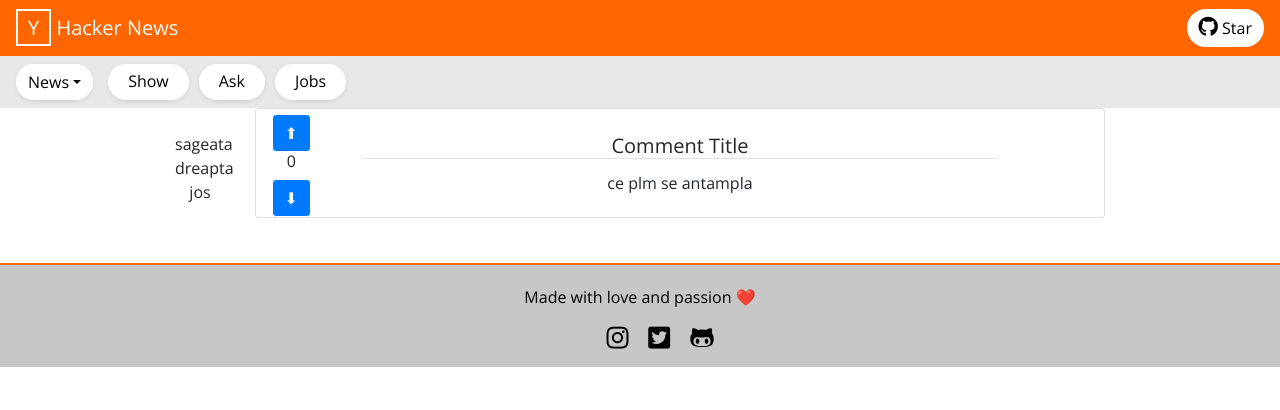
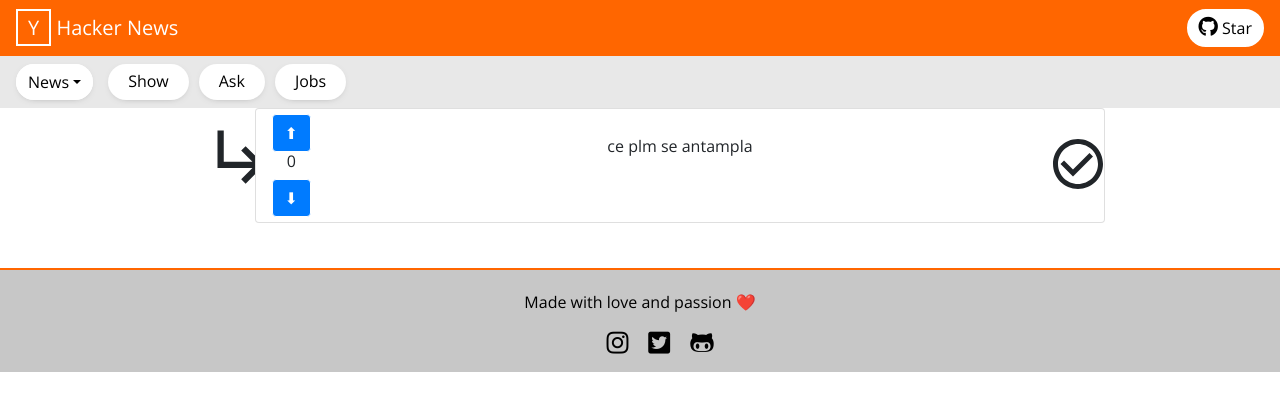
Before and after one commit to Lolkekzor/polihack2019, a React (Create React App) app: page /comment in a window 1280 px wide. Shown: the top 410 px of the page. Built offline with nearby package versions, Linux system fonts and the light colour scheme.

Commit message:
wow comment

```diff
--- a/package.json
+++ b/package.json
@@ -3,9 +3,12 @@
   "version": "0.1.0",
   "private": true,
   "dependencies": {
+    "@material-ui/core": "^4.7.0",
+    "@material-ui/icons": "^4.5.1",
     "axios": "^0.19.0",
     "bootstrap": "^4.3.1",
     "epoch-timeago": "^1.1.9",
+    "material-ui": "^0.20.2",
     "react": "^16.12.0",
     "react-bootstrap": "^1.0.0-beta.16",
     "react-content-loader": "^4.3.2",
--- a/src/components/layouts/CommentPreview.js
+++ b/src/components/layouts/CommentPreview.js
@@ -1,5 +1,8 @@
 import React from 'react';
 import { Card, Button, Col, Row } from 'react-bootstrap';
+import SubdirectoryArrowRightIcon from '@material-ui/icons/SubdirectoryArrowRight';
+import CheckCircleIcon from '@material-ui/icons/CheckCircle';
+import CheckCircleOutlineIcon from '@material-ui/icons/CheckCircleOutline';
 
 class CommentPreview extends React.Component {
     constructor(props) {
@@ -7,7 +10,8 @@
         this.state = {
             count: 0,
             plusDisabled: false,
-            minusDisabled: false
+            minusDisabled: false,
+            bestAnswer: false
         }
     }
 
@@ -25,17 +29,22 @@
         })
     }
 
+    bestAns() {
+        this.setState({
+            bestAnswer: !this.state.bestAnswer
+        })
+    }
+
     render() {
         return (
             <Row style={{ width: '75%' }} className="centerish">
-                <Col sm="1">
-                    <br/>
-                    sageata dreapta jos
+                <Col md="1">
+                    <SubdirectoryArrowRightIcon style={{ width: '75px', height: '75px', margin: '10px 10px 10px 30px' }}/>
                 </Col>
-                <Col sm="11">
+                <Col md="11">
                     <Card>
                         <Row className="w-100 noPadding">
-                            <Col sm="1" >
+                            <Col md="1" >
                                 <Row className="d-flex justify-content-center">
                                     <Button disabled={this.state.plusDisabled} onClick={() => { this.plus() }}>⬆</Button>
                                 </Row>
@@ -46,13 +55,19 @@
                                     <Button disabled={this.state.minusDisabled} onClick={() => { this.minus() }}>⬇</Button>
                                 </Row>
                             </Col>
-                            <Col sm="10">
+                            <Col md="10">
                                 <Card.Body>
-                                    <Card.Title className="border-bottom">Comment Title</Card.Title>
                                     <Card.Text>
                                         ce plm se antampla
-                        </Card.Text>
+                                    </Card.Text>
                                 </Card.Body>
+                            </Col>
+                            <Col md="1">
+                                {this.state.bestAnswer ?
+                                (<CheckCircleIcon onClick={() => {this.bestAns()}} style={{ width: '60px', height: '60px', margin: '20px 0px 0px 0px' }}/>)
+                                :
+                                (<CheckCircleOutlineIcon onClick={() => {this.bestAns()}} style={{ width: '60px', height: '60px', margin: '20px 0px 0px 0px' }}/>)}
+
                             </Col>
                         </Row>
                     </Card>
--- a/src/index.css
+++ b/src/index.css
@@ -22,7 +22,7 @@
 }
 
 .noPadding {
-  margin: 5px 0px 0px 0px !important;
+  margin: 5px 0px 5px 0px !important;
   padding: 0 !important;
 }
 
```
Also changed, not shown: 1 other file (tests, documents, lock files or other folders).
